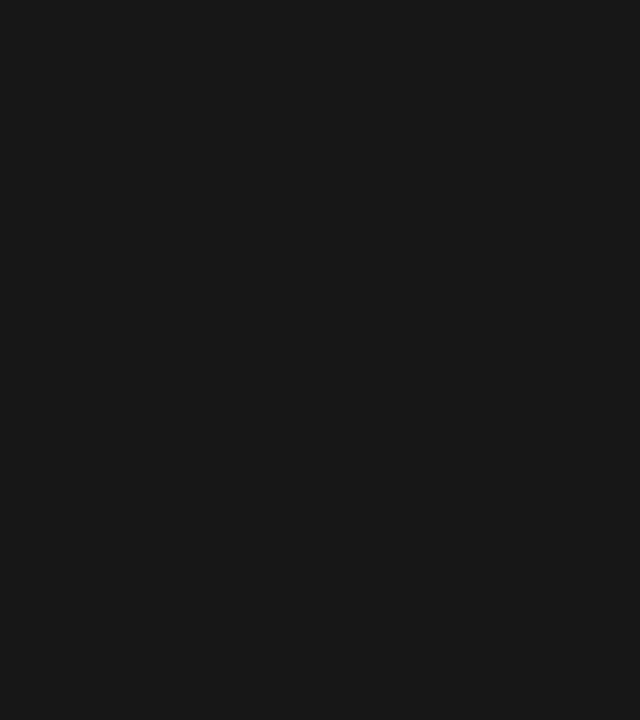
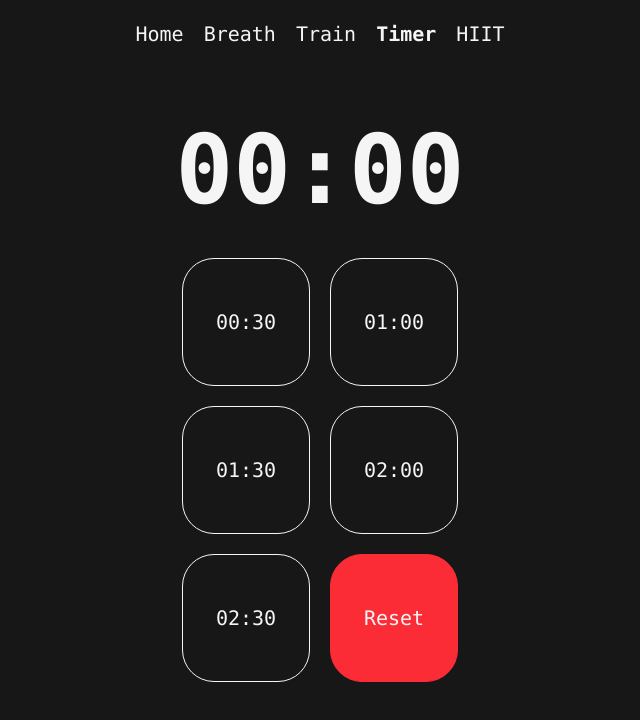
Before and after one commit to hoffy98/Health-Toolkit, a React (Vite) app: page /timer in a window 1280 px wide. Before the commit this address had no page. Shown: the top 720 px of the page, without its empty margins (320-960 px from the left). Built offline with nearby package versions, Linux system fonts and the light colour scheme.

Commit message:
added Timer

```diff
--- a/src/App.tsx
+++ b/src/App.tsx
@@ -3,6 +3,8 @@ import Layout from '@/Layout'
 import Home from '@/pages/Home'
 import Breath from '@/pages/Breath'
 import Train from '@/pages/Train'
+import Timer from '@/pages/Timer'
+import HIIT from '@/pages/HIIT'
 
 function App() {
   return (
@@ -13,6 +15,8 @@ function App() {
             <Route index element={<Home />} />
             <Route path="breath" element={<Breath />} />
             <Route path="train" element={<Train />} />
+            <Route path="timer" element={<Timer />} />
+            <Route path="hiit" element={<HIIT />} />
           </Route>
         </Routes>
       </Router>
--- a/src/Layout.tsx
+++ b/src/Layout.tsx
@@ -8,6 +8,8 @@ export default function Layout() {
     { to: "/", label: "Home" },
     { to: "/breath", label: "Breath" },
     { to: "/train", label: "Train" },
+    { to: "/timer", label: "Timer" },
+    { to: "/hiit", label: "HIIT" },
   ]
 
   return (
--- /dev/null
+++ b/src/pages/HIIT.tsx
@@ -0,0 +1,11 @@
+interface HIITProps {}
+
+const HIIT: React.FC<HIITProps> = ({}) => {
+  return (
+    <div className="flex flex-col w-full h-full justify-center items-center">
+      HIIT
+    </div>
+  )
+}
+
+export default HIIT
--- /dev/null
+++ b/src/pages/Timer.tsx
@@ -0,0 +1,79 @@
+import React, { useEffect, useState } from 'react'
+
+interface TimerProps {}
+
+const Timer: React.FC<TimerProps> = ({}) => {
+  const [countdown, setCountdown] = useState<number>(0)
+  const [isCounting, setIsCounting] = useState<boolean>(false)
+
+  const triggerTimer = (time_s: number) => {
+    setCountdown(time_s)
+    setIsCounting(true)
+  }
+
+  const clearTimer = () => {
+    setCountdown(0)
+    setIsCounting(false)
+  }
+
+  useEffect(() => {
+    let timer: NodeJS.Timeout
+    if (isCounting && countdown > 0) {
+      timer = setTimeout(() => {
+        setCountdown((prev) => prev - 1)
+      }, 1000)
+    } else if (countdown === 0 && isCounting) {
+      setIsCounting(false) // Stop counting
+    }
+    return () => clearTimeout(timer)
+  }, [countdown, isCounting])
+
+  return (
+    <div className="flex flex-col w-full h-full justify-center items-center space-y-10">
+      <h1 className="text-8xl font-bold">{formatTime(countdown)}</h1>
+      <div className="flex flex-col items-center space-y-5">
+        <div className="flex space-x-5">
+          <PresetTimer time={30} trigger={triggerTimer} />
+          <PresetTimer time={60} trigger={triggerTimer} />
+        </div>
+        <div className="flex space-x-5">
+          <PresetTimer time={90} trigger={triggerTimer} />
+          <PresetTimer time={120} trigger={triggerTimer} />
+        </div>
+        <div className="flex space-x-5">
+          <PresetTimer time={150} trigger={triggerTimer} />
+          <div
+            onClick={clearTimer}
+            className="flex items-center justify-center text-xl border border-red-500 rounded-4xl bg-red-500 hover:cursor-pointer w-32 aspect-square"
+          >
+            Reset
+          </div>
+        </div>
+      </div>
+    </div>
+  )
+}
+
+interface PresetTimerProps {
+  time: number
+  trigger: (time: number) => void
+}
+
+const PresetTimer: React.FC<PresetTimerProps> = ({ time, trigger }) => {
+  return (
+    <div
+      onClick={() => trigger(time)}
+      className="flex items-center justify-center text-xl border rounded-4xl active:bg-primary_light active:text-primary_dark hover:bg-primary_light hover:text-primary_dark hover:cursor-pointer w-32 aspect-square"
+    >
+      {formatTime(time)}
+    </div>
+  )
+}
+
+const formatTime = (seconds: number) => {
+  const minutes = Math.floor(seconds / 60)
+  const secs = seconds % 60
+  return `${String(minutes).padStart(2, '0')}:${String(secs).padStart(2, '0')}`
+}
+
+export default Timer
```
